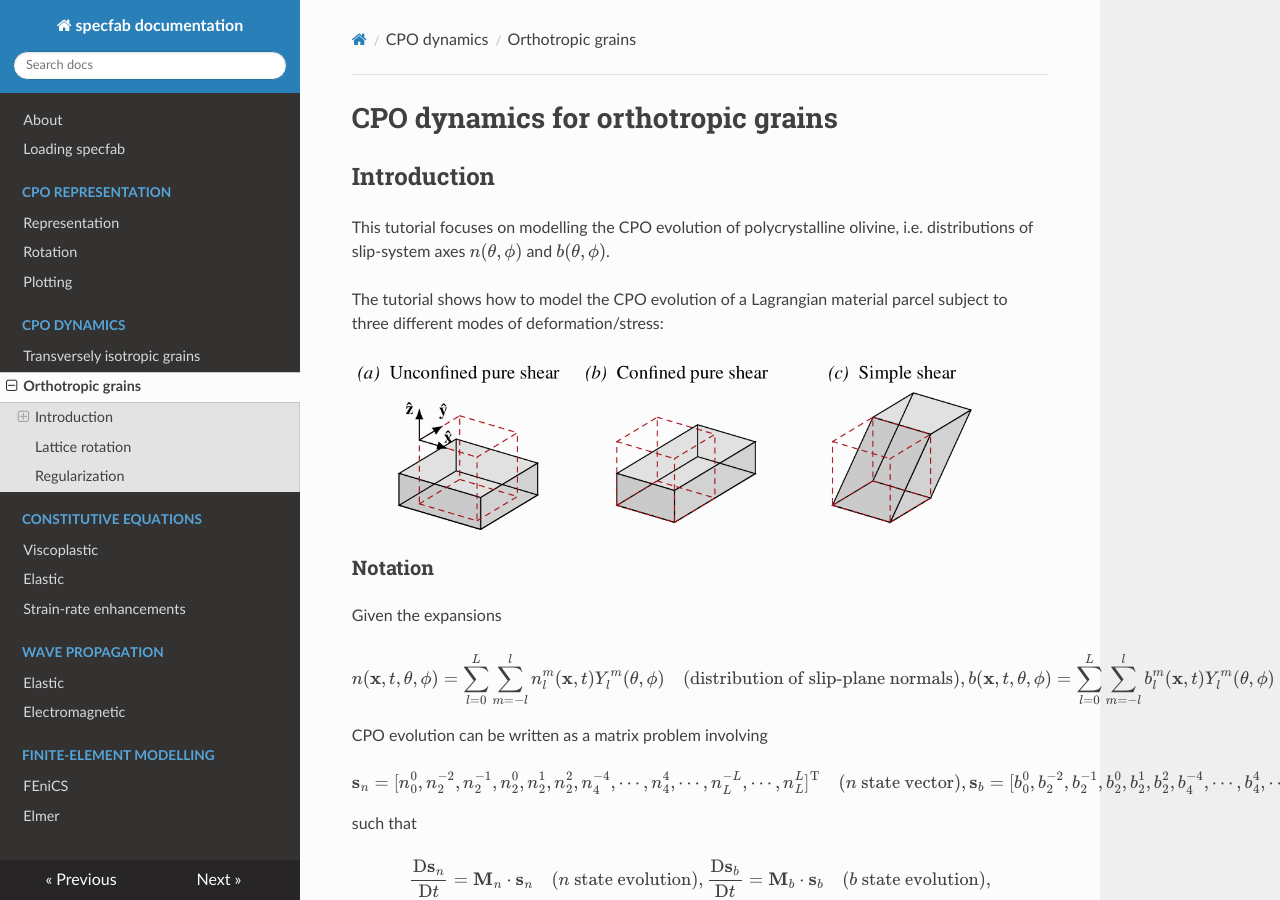
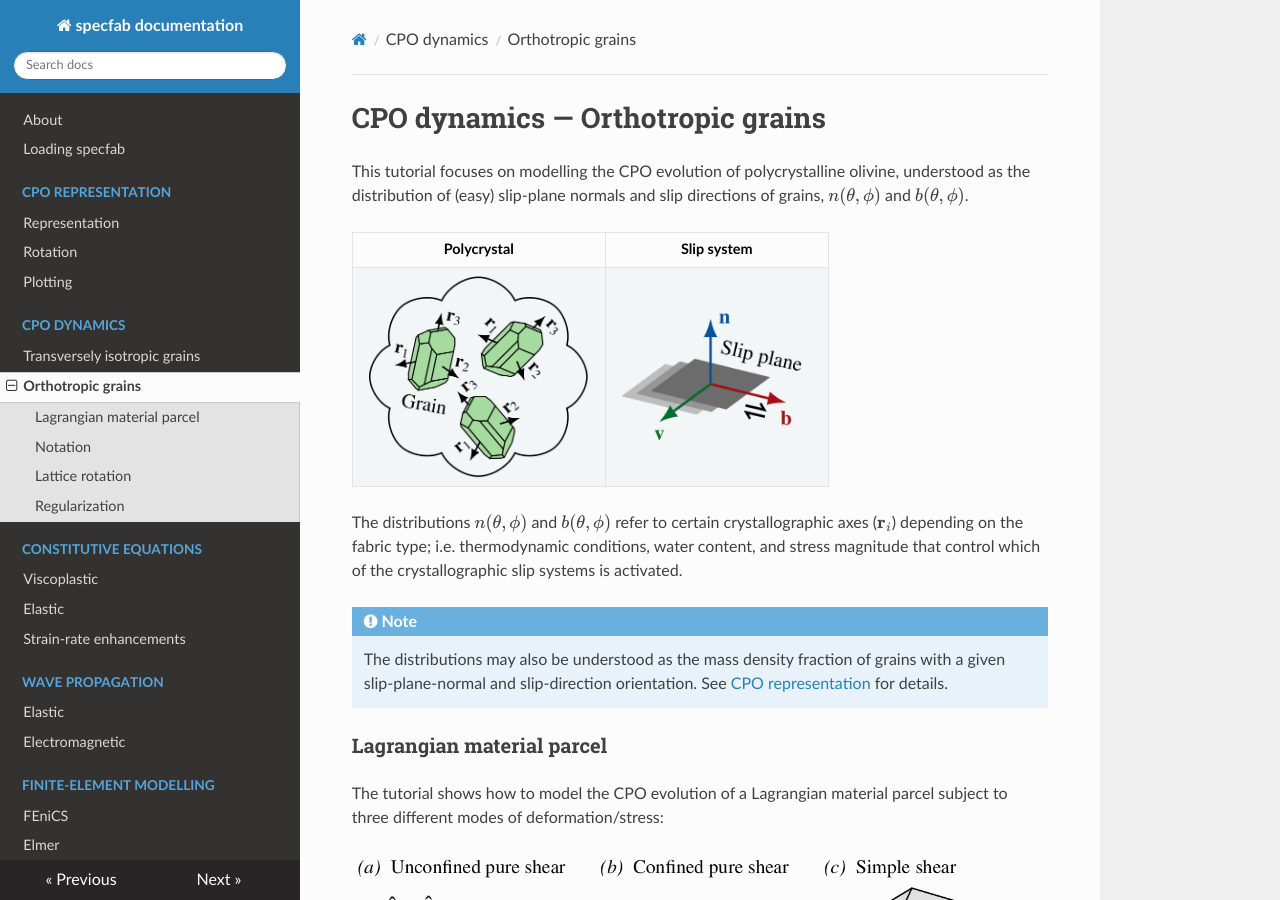
Before and after one commit to nicholasmr/specfab, an MkDocs documentation site: the page built from docs/cpo-dynamics-orthotropic.md, in a window 1280 px wide and 900 px high. Built offline with MkDocs 1.6.1, drawn with Linux system fonts in a browser that asks for light colours; nearby versions of some CDN libraries; formulas are drawn with MathJax 3.

Commit message:
updated docs

```diff
--- a/docs/cpo-dynamics-orthotropic.md
+++ b/docs/cpo-dynamics-orthotropic.md
@@ -1,9 +1,18 @@
-# CPO dynamics for orthotropic grains
+# CPO dynamics &mdash; Orthotropic grains
 
+This tutorial focuses on modelling the CPO evolution of polycrystalline olivine, understood as the distribution of (easy) slip-plane normals and slip directions of grains, $n(\theta,\phi)$ and $b(\theta,\phi)$.
 
-## Introduction
+| Polycrystal | Slip system |
+| :-: | :-: |
+| ![](https://raw.githubusercontent.com/nicholasmr/specfab/main/images/orthotropic/polycrystal.png){: style="width:220px"} | ![](https://raw.githubusercontent.com/nicholasmr/specfab/main/images/slipplane.png){: style="width:190px"} |
 
-This tutorial focuses on modelling the CPO evolution of polycrystalline olivine, i.e. distributions of slip-system axes $n(\theta,\phi)$ and $b(\theta,\phi)$.
+The distributions $n(\theta,\phi)$ and $b(\theta,\phi)$ refer to certain crystallographic axes (${\bf r}_i$) depending on the fabric type; i.e. thermodynamic conditions, water content, and stress magnitude that control which of the crystallographic slip systems is activated.
+
+!!! note
+    The distributions may also be understood as the mass density fraction of grains with a given slip-plane-normal and slip-direction orientation.
+    See [CPO representation](cpo-representation.md) for details.
+
+### Lagrangian material parcel
 
 The tutorial shows how to model the CPO evolution of a Lagrangian material parcel subject to three different modes of deformation/stress:
 
```
Also changed, not shown: docs/cpo-dynamics-tranisotropic.md (+23 -13 lines), docs/cpo-representation.md (+8 -4 lines), docs/enhancements-strainrate.md (+5 -8 lines), docs/wavepropagation-elastic.md (+3 -6 lines), docs/wavepropagation-electromagnetic.md (+1 -1 lines), images/deformation-modes/deformation-modes.png, images/tranisotropic/tranisotropic-elastic.png, images/tranisotropic/tranisotropic-viscous.png, 2 other files.
